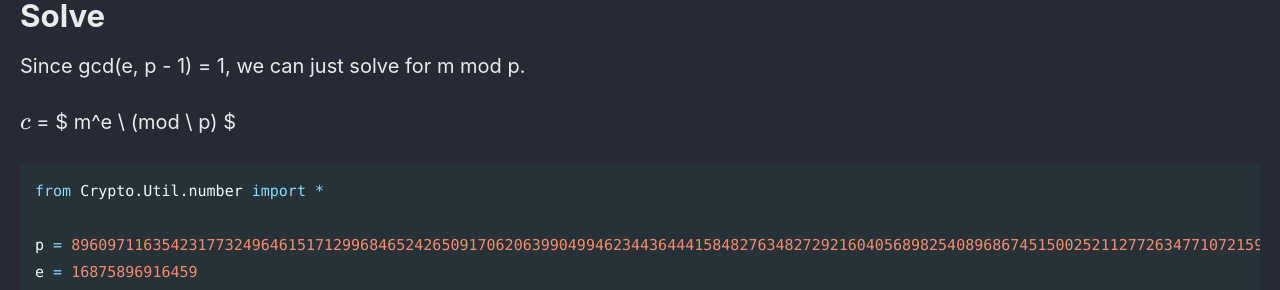
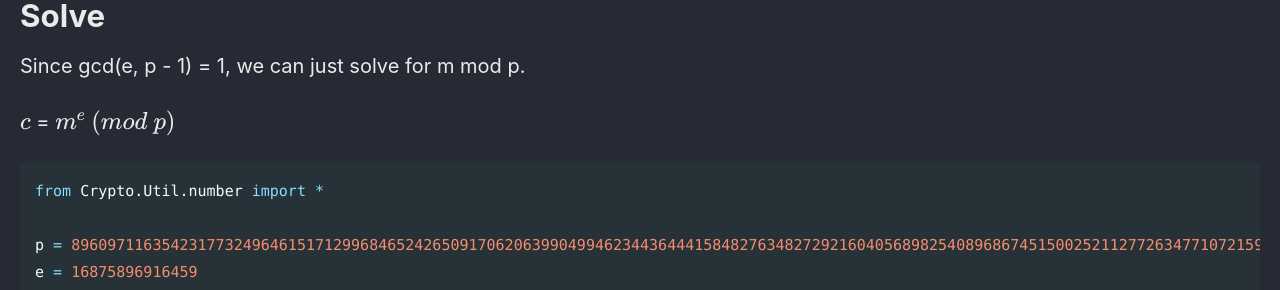
Before and after one commit to Connor-McCartney/Connor-McCartney.github.io, a Jekyll site: the page built from _pages/cryptography/rsa/easyrsa-DASCTF2022.md, in a window 1280 px wide. Shown: the part 684-974 px from the top of the page. Built offline with Jekyll 4.4.1, drawn with Linux system fonts in a browser that asks for light colours; cached includes are drawn as plain includes.

````diff
--- a/_pages/cryptography/rsa/easyrsa-DASCTF2022.md
+++ b/_pages/cryptography/rsa/easyrsa-DASCTF2022.md
@@ -28,7 +28,7 @@ print(c)
 
 Since gcd(e, p - 1) = 1, we can just solve for m mod p.
 
-$$ c $$ = $ m^e \ (mod \ p) $
+$$c$$ = $$m^e \ (mod \ p)$$
 
 ```python
 from Crypto.Util.number import *
````
